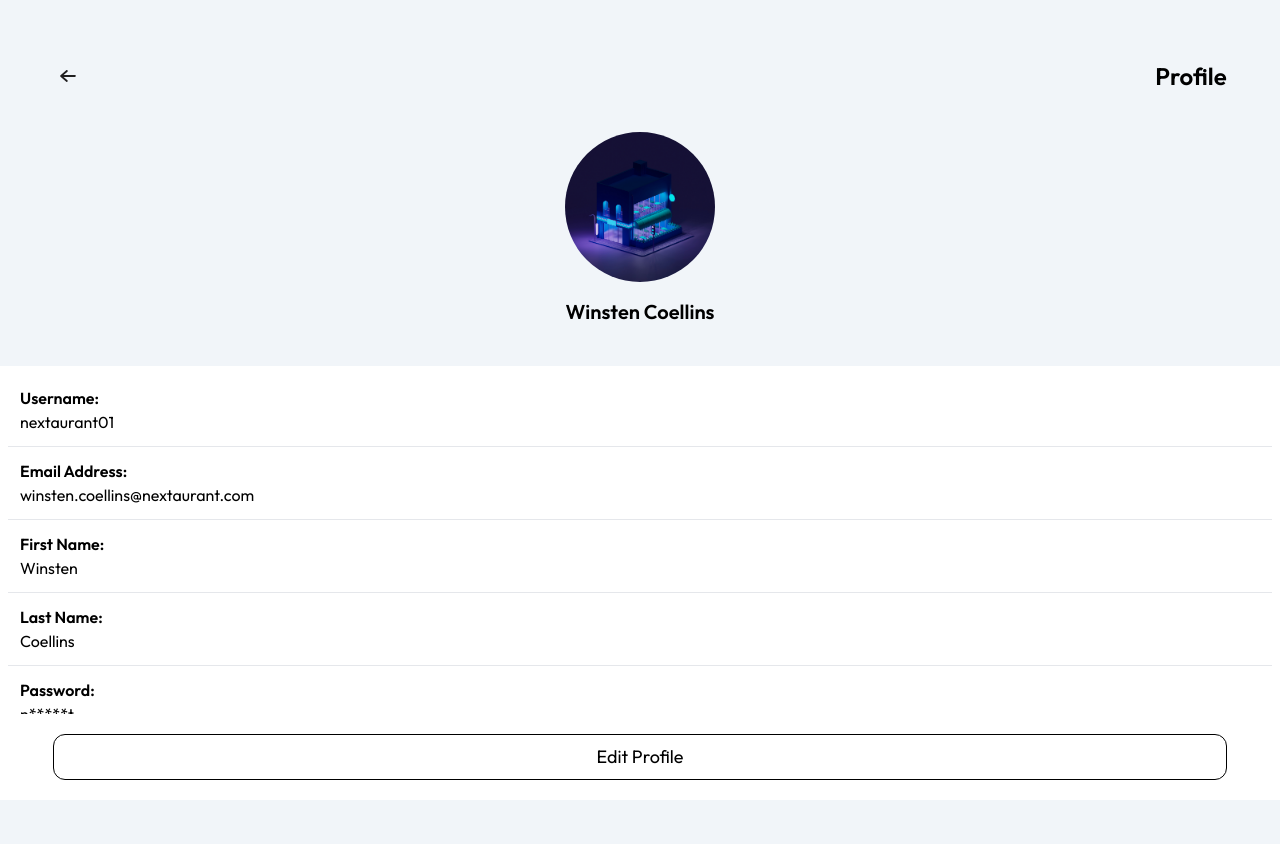
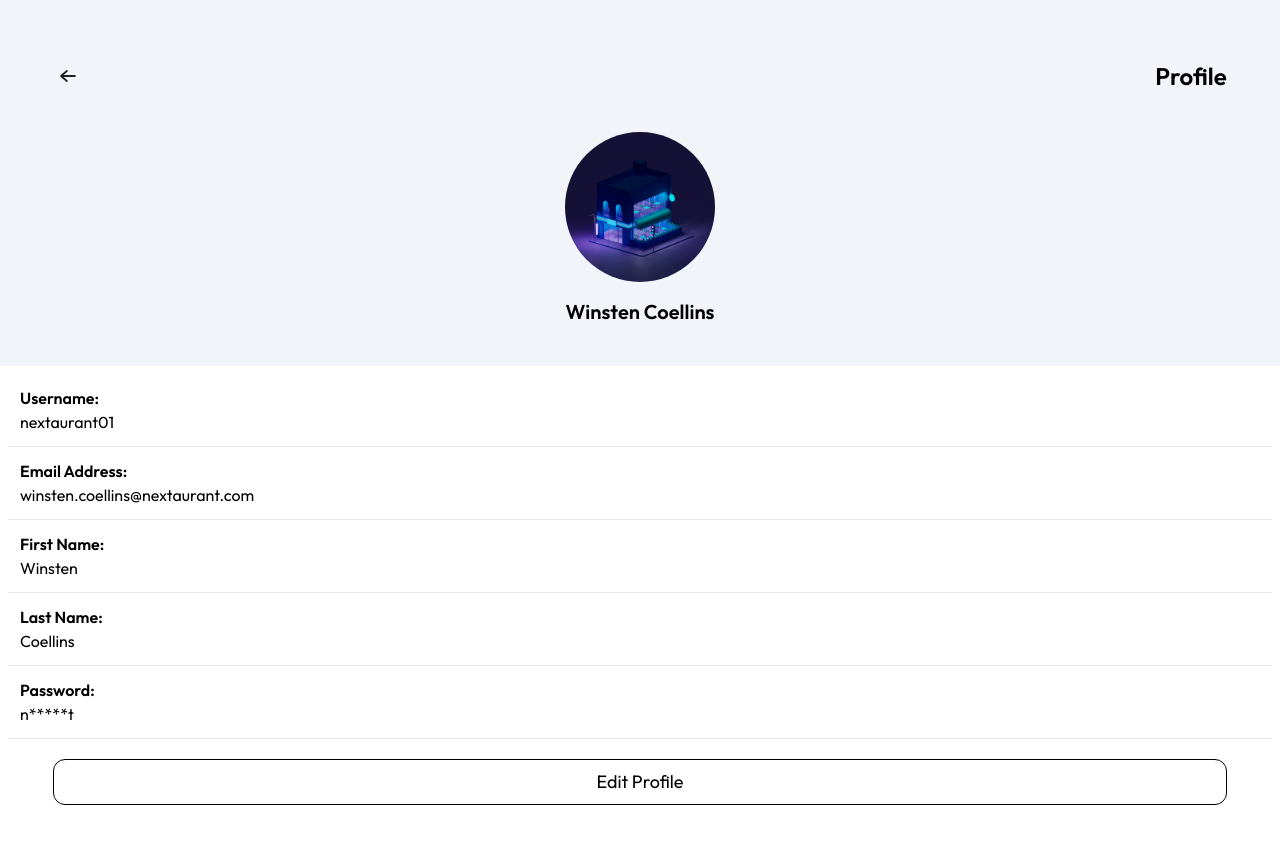
Before and after one commit to winstencoellins/nextaurant, a Next.js app: page /profile in a window 1280 px wide. Before the commit the page ends 800 px from the top, so only its background shows below. Built offline with nearby package versions, Linux system fonts and the light colour scheme.

Commit message:
Modify profile and victuals design

```diff
--- a/app/profile/page.tsx
+++ b/app/profile/page.tsx
@@ -45,13 +45,13 @@ export default function Profile() {
                     <p>n*****t</p>
                 </div>
                 <hr className="mx-2" />
+                {/* <div className="fixed bottom-0 left-0 bg-white shadow-xl py-5 w-screen"> */}
+                    <div className="w-11/12 mx-auto my-5 flex justify-around">
+                        <Link href='/profile/edit' className='border border-black px-3 py-2 rounded-xl w-full text-lg text-center'>Edit Profile</Link>
+                    </div>
+                {/* </div> */}
             </div>
 
-            <div className="absolute bottom-0 left-0 bg-white shadow-xl py-5 w-screen">
-                <div className="w-11/12 mx-auto flex justify-around">
-                    <Link href='/profile/edit' className='border border-black px-3 py-2 rounded-xl w-full text-lg text-center'>Edit Profile</Link>
-                </div>
-            </div>
         </div>
     )
 }
--- a/app/victuals/[slug]/page.tsx
+++ b/app/victuals/[slug]/page.tsx
@@ -67,7 +67,7 @@ export default function FoodDetail({ params }: {params: { slug: string }}) {
                 <Image src={placeholder} width={150} height={300} alt='placeholder' />
             </div>
 
-            <div className="mt-5 bg-white absolute left-0 bottom-0 rounded-tr-3xl rounded-tl-3xl">
+            <div className="h-2/5 overflow-scroll mt-5 bg-white absolute left-0 bottom-0 rounded-tr-3xl rounded-tl-3xl">
                 <div className="w-10/12 mx-auto py-10">
                     <div className="mb-5">
                         <h1 className="font-semibold text-xl">Description</h1>
--- a/middleware.ts
+++ b/middleware.ts
@@ -23,6 +23,6 @@ export async function middleware(req: NextRequest) {
     }
 }
 
-export const config = {
-    matcher: ['/admin/:path*', '/', '/vituals', '/profile', '/cart', '/api/employees', '/api/victuals']
-}
+// export const config = {
+//     matcher: ['/admin/:path*', '/', '/vituals', '/profile', '/cart', '/api/employees', '/api/victuals']
+// }
```
